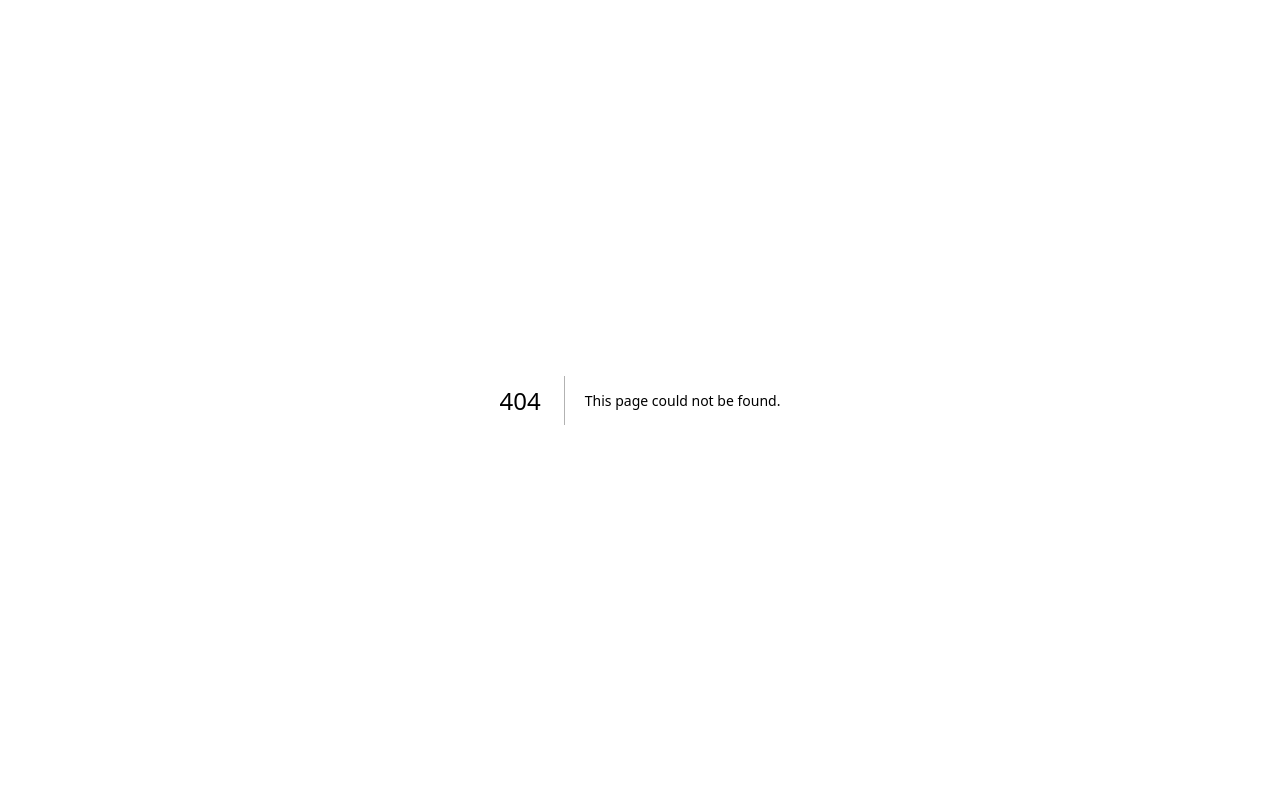
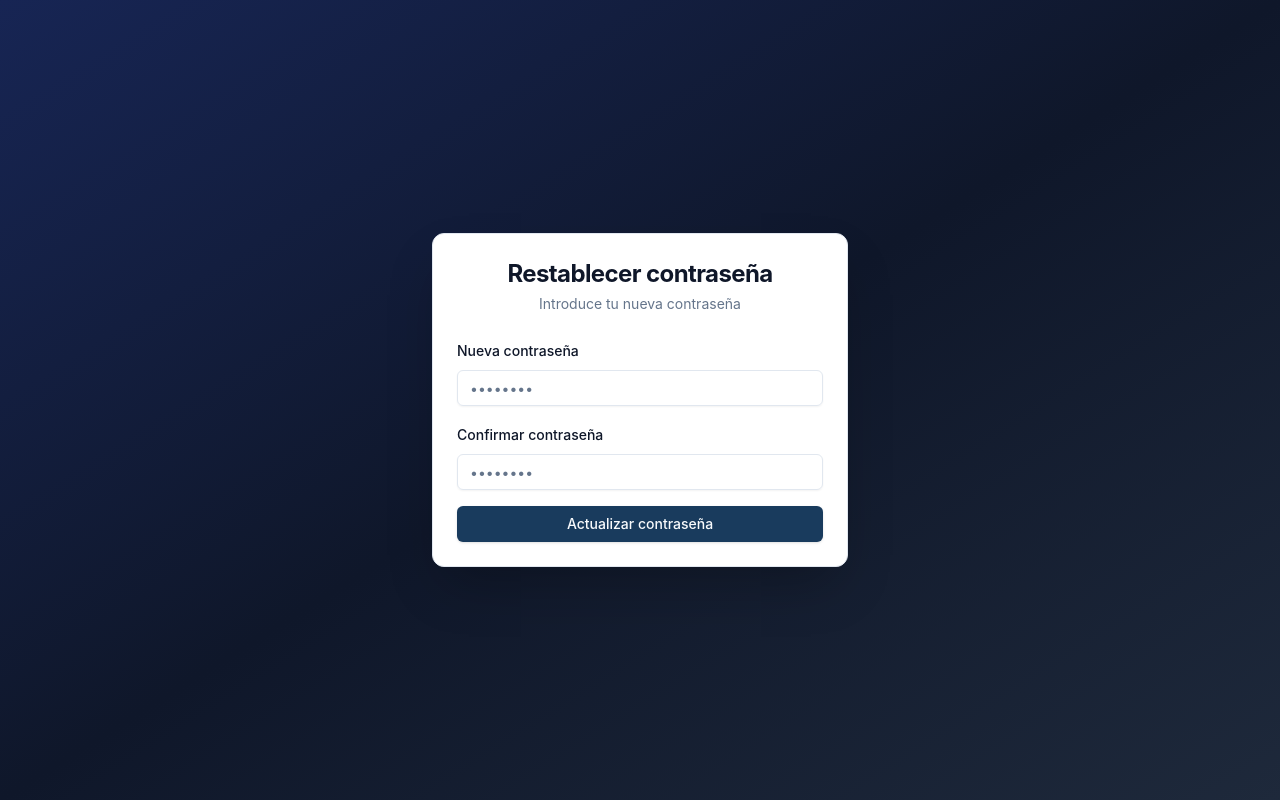
Before and after one commit to fernanran-dotcom/calrenove-crm, a Next.js app: page /reset-password in a window 1280 px wide. Before the commit this address had no page. Built offline with nearby package versions, Linux system fonts and the light colour scheme.

Commit message:
Add password recovery flow: forgot password + reset password page

```diff
--- a/app/(auth)/login/page.tsx
+++ b/app/(auth)/login/page.tsx
@@ -2,13 +2,13 @@
 
 import { useState } from "react";
 import { useRouter } from "next/navigation";
-import { login, register } from "@/lib/actions";
+import { login, register, requestPasswordReset } from "@/lib/actions";
 import { Button } from "@/components/ui/button";
 import { Input } from "@/components/ui/input";
 import { Label } from "@/components/ui/label";
 import { Card, CardContent, CardDescription, CardHeader, CardTitle } from "@/components/ui/card";
 
-type Mode = "login" | "register";
+type Mode = "login" | "register" | "forgot";
 
 export default function LoginPage() {
   const router = useRouter();
@@ -31,7 +31,7 @@ export default function LoginPage() {
         router.push("/");
         router.refresh();
       }
-    } else {
+    } else if (mode === "register") {
       const password = formData.get("password") as string;
       const confirm = formData.get("confirm") as string;
       if (password !== confirm) {
@@ -45,6 +45,13 @@ export default function LoginPage() {
         setSuccess("Cuenta creada. Ya puedes iniciar sesión.");
         setMode("login");
       }
+    } else if (mode === "forgot") {
+      const result = await requestPasswordReset(formData);
+      if (result.error) {
+        setError(result.error);
+      } else {
+        setSuccess("Te hemos enviado un email con las instrucciones para restablecer tu contraseña.");
+      }
     }
   }
 
@@ -53,10 +60,13 @@ export default function LoginPage() {
       <CardHeader className="space-y-1 text-center">
         <CardTitle className="text-2xl font-bold">Calrenove CRM</CardTitle>
         <CardDescription>
-          {mode === "login" ? "Inicia sesión para continuar" : "Crea una cuenta nueva"}
+          {mode === "login" && "Inicia sesión para continuar"}
+          {mode === "register" && "Crea una cuenta nueva"}
+          {mode === "forgot" && "Recuperar contraseña"}
         </CardDescription>
       </CardHeader>
       <CardContent>
+        {mode !== "forgot" && (
           <div className="flex mb-4 rounded-lg border p-1 bg-muted">
             <button
               type="button"
@@ -73,16 +83,19 @@ export default function LoginPage() {
               Registrarse
             </button>
           </div>
+        )}
 
         <form onSubmit={handleSubmit} className="space-y-4">
           <div className="space-y-2">
             <Label htmlFor="email">Email</Label>
             <Input id="email" name="email" type="email" placeholder="tu@email.com" required />
           </div>
+          {mode !== "forgot" && (
             <div className="space-y-2">
               <Label htmlFor="password">Contraseña</Label>
               <Input id="password" name="password" type="password" placeholder="••••••••" required />
             </div>
+          )}
           {mode === "register" && (
             <div className="space-y-2">
               <Label htmlFor="confirm">Confirmar contraseña</Label>
@@ -92,9 +105,34 @@ export default function LoginPage() {
           {error && <p className="text-sm text-destructive">{error}</p>}
           {success && <p className="text-sm text-emerald-600">{success}</p>}
           <Button type="submit" className="w-full">
-            {mode === "login" ? "Iniciar sesión" : "Crear cuenta"}
+            {mode === "login" && "Iniciar sesión"}
+            {mode === "register" && "Crear cuenta"}
+            {mode === "forgot" && "Enviar email de recuperación"}
           </Button>
         </form>
+
+        {mode === "login" && (
+          <div className="text-center mt-4">
+            <button
+              type="button"
+              onClick={() => { setMode("forgot"); setError(""); setSuccess(""); }}
+              className="text-sm text-muted-foreground hover:text-foreground underline"
+            >
+              ¿Olvidaste tu contraseña?
+            </button>
+          </div>
+        )}
+        {mode === "forgot" && (
+          <div className="text-center mt-4">
+            <button
+              type="button"
+              onClick={() => { setMode("login"); setError(""); setSuccess(""); }}
+              className="text-sm text-muted-foreground hover:text-foreground underline"
+            >
+              Volver a iniciar sesión
+            </button>
+          </div>
+        )}
       </CardContent>
     </Card>
   );
--- /dev/null
+++ b/app/(auth)/reset-password/page.tsx
@@ -0,0 +1,60 @@
+"use client";
+
+import { useState } from "react";
+import { useRouter } from "next/navigation";
+import { updatePassword } from "@/lib/actions";
+import { Button } from "@/components/ui/button";
+import { Input } from "@/components/ui/input";
+import { Label } from "@/components/ui/label";
+import { Card, CardContent, CardDescription, CardHeader, CardTitle } from "@/components/ui/card";
+
+export default function ResetPasswordPage() {
+  const router = useRouter();
+  const [error, setError] = useState("");
+  const [success, setSuccess] = useState("");
+
+  async function handleSubmit(e: React.FormEvent<HTMLFormElement>) {
+    e.preventDefault();
+    setError("");
+    setSuccess("");
+
+    const formData = new FormData(e.currentTarget);
+    const result = await updatePassword(formData);
+
+    if (result.error) {
+      setError(result.error);
+    } else {
+      setSuccess("Contraseña actualizada. Redirigiendo...");
+      setTimeout(() => {
+        router.push("/");
+        router.refresh();
+      }, 2000);
+    }
+  }
+
+  return (
+    <Card className="shadow-2xl">
+      <CardHeader className="space-y-1 text-center">
+        <CardTitle className="text-2xl font-bold">Restablecer contraseña</CardTitle>
+        <CardDescription>Introduce tu nueva contraseña</CardDescription>
+      </CardHeader>
+      <CardContent>
+        <form onSubmit={handleSubmit} className="space-y-4">
+          <div className="space-y-2">
+            <Label htmlFor="password">Nueva contraseña</Label>
+            <Input id="password" name="password" type="password" placeholder="••••••••" required minLength={6} />
+          </div>
+          <div className="space-y-2">
+            <Label htmlFor="confirm">Confirmar contraseña</Label>
+            <Input id="confirm" name="confirm" type="password" placeholder="••••••••" required minLength={6} />
+          </div>
+          {error && <p className="text-sm text-destructive">{error}</p>}
+          {success && <p className="text-sm text-emerald-600">{success}</p>}
+          <Button type="submit" className="w-full">
+            Actualizar contraseña
+          </Button>
+        </form>
+      </CardContent>
+    </Card>
+  );
+}
--- a/lib/actions.ts
+++ b/lib/actions.ts
@@ -44,6 +44,36 @@ export async function register(formData: FormData) {
   }
 
   return { success: true, user: data.user };
+}
+
+export async function requestPasswordReset(formData: FormData) {
+  const supabase = await createClient();
+  const email = formData.get("email") as string;
+
+  const redirectTo = typeof window !== "undefined"
+    ? `${window.location.origin}/auth/callback?next=/reset-password`
+    : "https://calrenove-main.vercel.app/auth/callback?next=/reset-password";
+
+  const { error } = await supabase.auth.resetPasswordForEmail(email, {
+    redirectTo,
+  });
+
+  if (error) return { error: error.message };
+  return { success: true };
+}
+
+export async function updatePassword(formData: FormData) {
+  const supabase = await createClient();
+  const password = formData.get("password") as string;
+  const confirm = formData.get("confirm") as string;
+
+  if (password !== confirm) return { error: "Las contraseñas no coinciden" };
+  if (password.length < 6) return { error: "La contraseña debe tener al menos 6 caracteres" };
+
+  const { error } = await supabase.auth.updateUser({ password });
+  if (error) return { error: error.message };
+
+  return { success: true };
 }
 
 export async function getNextBudgetNumber() {
--- a/middleware.ts
+++ b/middleware.ts
@@ -31,7 +31,7 @@ export async function middleware(request: NextRequest) {
 
   const { pathname } = request.nextUrl;
 
-  if (!user && pathname !== "/login" && pathname !== "/auth/callback") {
+  if (!user && pathname !== "/login" && pathname !== "/auth/callback" && pathname !== "/reset-password") {
     const url = request.nextUrl.clone();
     url.pathname = "/login";
     return NextResponse.redirect(url);
```
Lines whose indentation alone changed are shown as unchanged.
